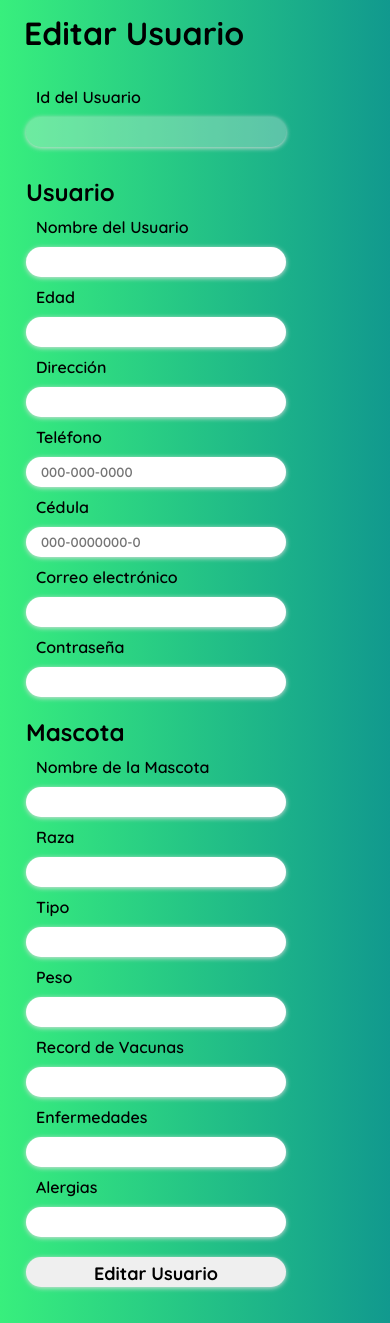
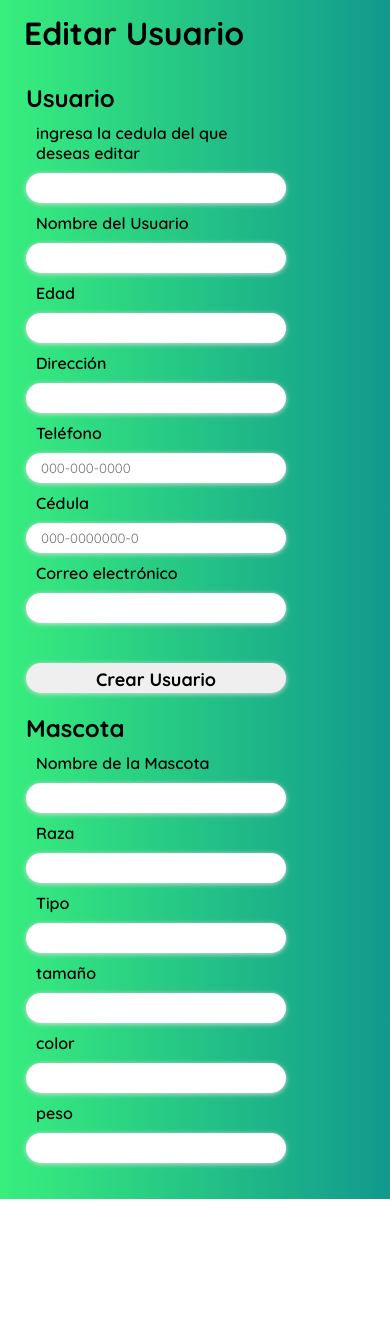
Before and after one commit to YKlK/backendProyectofinal, a website: page Vistas/interfaz_veterinario/editar/editar.mustache in a window 390 px wide. After the commit the page ends 1199 px from the top, so only its background shows below. Drawn offline with nearby package versions, Linux system fonts and the light colour scheme; files that its build step writes are made by us from their sources.

Commit message:
ya se muestra al animal

```diff
--- a/Vistas/interfaz_veterinario/editar/editar.mustache
+++ b/Vistas/interfaz_veterinario/editar/editar.mustache
@@ -4,7 +4,7 @@
         <meta charset="UTF-8">
         <meta http-equiv="X-UA-Compatible" content="IE=edge">
         <meta name="viewport" content="width=device-width, initial-scale=1.0">
-        <title>Modificar</title>
+        <title>Editar</title>
         <link rel="stylesheet" href="styleeditar.css">
         <link rel="preconnect" href="https://fonts.googleapis.com">
         <link rel="preconnect" href="https://fonts.gstatic.com" crossorigin>
@@ -13,56 +13,49 @@
     <body>
         <h1 class="titulo">Editar Usuario</h1>
         <div class="top-bar">
-            <div class="content-search">
-                <!-- Buscar id -->
-                <!-- <h2>Buscar Usuario</h2> -->
-                <label for="iid">Id del Usuario</label>
-                <input id="iid" type="search" name="id" class="sg8" disabled>
-                <!-- <input type="submit" value="Buscar" class="btn"> -->
-            </div>
-            <form class="content" action="" method="">
+            <form class="content" action="/editar" method="post">
                 <!-- Usuario -->
                 <div class="content-user">
                     <h2>Usuario</h2>
+                    <label for="iname">ingresa la cedula del que deseas editar</label>
+                    <input id="iname" type="text" name="cedula" required>
                     <label for="iname">Nombre del Usuario</label>
-                    <input id="iname" type="text" name="nombre-usuario">
+                    <input id="iname" type="text" name="username" required>
                     <label for="iedad">Edad</label>
-                    <input id="iedad" type="number" name="edad">
+                    <input id="iedad" type="number" name="edad" required>
                     <label for="idirec">Dirección</label>
-                    <input id="idirec" type="text" name="direccion">
+                    <input id="idirec" type="text" name="direccion" required>
                     <label for="itel">Teléfono</label>
-                    <input id="itel" type="tel" name="telefono" maxlength="12" placeholder="000-000-0000" pattern="[0-9]{3}-[0-9]{3}-[0-9]{4}">
+                    <input id="itel" required type="tel" name="telefono" placeholder="000-000-0000" pattern="[0-9]{3}[0-9]{3}[0-9]{4}">
                     <label for="iced">Cédula</label>
-                    <input id="iced" type="text" name="cedula" maxlength="13" placeholder="000-0000000-0" pattern="[0-9]{3}-[0-9]{7}-[0-9]{1}">
+                    <input id="iced" required type="text" name="cedula" placeholder="000-0000000-0" pattern="[0-9]{3}-[0-9]{7}-[0-9]{1}">
                     <label for="icor-el">Correo electrónico</label>
-                    <input id="icor-el" type="email" name="correo-electronico">
-                    <label for="ipass">Contraseña</label>
-                    <input id="ipass" type="text" name="contraseña">
+                    <input id="icor-el" required type="email" name="email">
+
                     <br>
+                    <div class="content-btn">
+                        <input type="submit" value="Crear Usuario" class="btn">
+                    </div>
                 </div>
                 <!-- Mascota -->
                 <div class="content-animal">
                     <h2>Mascota</h2>
                     <label for="iname">Nombre de la Mascota</label>
-                    <input id="iname" type="text" name="nombre-animal">
+                    <input id="iname" required type="text" name="nombreAnimal">
                     <label for="iraza">Raza</label>
-                    <input id="iraza" type="text" name="raza">
+                    <input id="iraza" type="text" required name="raza">
                     <label for="itype">Tipo</label>
-                    <input id="itype" type="text" name="tipo">
-                    <label for="ipeso">Peso</label>
-                    <input id="ipeso" type="number" name="peso">
-                    <label for="i-re-vac">Record de Vacunas</label>
-                    <input id="i-re-vac" type="text" name="record-de-vacunas">
-                    <label for="ienf">Enfermedades</label>
-                    <input id="ienf" type="text" name="enfermedades">
-                    <label for="ialer">Alergias</label>
-                    <input id="ialer" type="text" name="alergia">
+                    <input id="itype" type="text" required name="tipo">
+                    <label for="ipeso">tamaño</label>
+                    <input id="itype" type="text" required name="tamano">
+                    <label for="ipeso">color</label>
+                    <input id="itype" type="text" required name="color">
+                    <label for="ipeso">peso</label>
+                    <input id="ipeso" type="text" name="peso" required>
+
                     <br>
                 </div>
             </form>
-            <div class="content-btn">
-                <input type="submit" value="Editar Usuario" class="btn">
-            </div>
         </div>
     </body>
 </html>
--- a/Vistas/interfaz_veterinario/editar/styleeditar.css
+++ b/Vistas/interfaz_veterinario/editar/styleeditar.css
@@ -32,7 +32,6 @@ body {
 
 form input {
     font-family: 'Quicksand', sans-serif;
-    font-weight: 600;
     border: 0;
     height: 30px;
     padding: 5px 15px;
@@ -56,12 +55,6 @@ form label {
     margin-right: 100px;
 }
 
-.content-btn {
-    display: flex;
-    margin-left: 10px;
-    margin-right: 20px;
-}
-
 .btn {
     font-family: 'Quicksand', sans-serif;
     border: 0;
@@ -74,6 +67,7 @@ form label {
     display: block;
     font-size: 18px;
     font-weight: 700;
+    margin-top: 20px;
     margin-bottom: 20px;
     cursor: pointer;
     transition: background-color 0.5s ease;
@@ -83,58 +77,14 @@ form label {
     background-color: hsl(0, 0%, 0%, 0.3);
 }
 
-/* Search */
-
-.content-search {
-    margin-left: 10px;
-    margin-right: 20px;
-}
-
-.content-search label {
-    display: inline-block;
-    font-size: 16px;
-    font-weight: 600;
-    margin-left: 10px;
-    margin-top: 10px;
-    margin-bottom: 10px;
-}
-
-.content-search input {
-    font-family: 'Quicksand', sans-serif;
-    font-weight: 700;
-    border: 0;
-    height: 30px;
-    padding: 5px 15px;
-    border-radius: 30px;
-    box-shadow: 0 1px 5px #ddd;
-    outline: none;
-    width: 325px;
-    display: block;
-}
-
-.content-search .btn {
-    margin-top: 10px;
-}
-
-/* media */
-
 @media (max-width: 360px) {
     .titulo {
         margin: 1.2rem;
-        font-size: 30px;
     }
 
     .content {
         display: flex;
         flex-direction: column;
-    }
-
-    .top-bar .content-search .sg8 {
-        width: 240px;
-    }
-
-    .top-bar .content-search .btn {
-        width: 240px;
     }
 
     .content .content-user input {
@@ -151,19 +101,9 @@ form label {
 }
 
 @media (max-width: 375px) {
-    .titulo {
-        margin-left: 1rem;
-        margin-right: 1rem;
-        margin-bottom: 1rem;
-    }
-
     .content {
         display: flex;
         flex-direction: column;
-    }
-
-    .content-search input {
-        width: 250px;
     }
 
     .content-user input {
@@ -185,10 +125,6 @@ form label {
         flex-direction: column;
     }
 
-    .top-bar .content-search input {
-        width: 260px;
-    }
-
     .content-user input {
         width: 260px;
     }
@@ -208,10 +144,6 @@ form label {
         flex-direction: column;
     }
 
-    .content-search input {
-        width: 290px;
-    }
-
     form input {
         width: 290px;
     }
@@ -225,10 +157,6 @@ form label {
     .content {
         display: flex;
         flex-direction: column;
-    }
-
-    .content-search input {
-        width: 290px;
     }
 
     form input {
--- a/Vistas/interfaz_veterinario/interfaz.mustache
+++ b/Vistas/interfaz_veterinario/interfaz.mustache
@@ -28,9 +28,6 @@
                 <a href="{{editar}}" target="iframe_crud">
                     <button class="btns btn-3"><i class="fa-solid fa-pen-to-square"></i><span> Editar</span></button>
                 </a>
-                <a href="{{eliminar}}" target="iframe_crud">
-                    <button class="btns btn-4"><i class="fa-solid fa-user-minus"></i><span> Eliminar</span></button>
-                </a>
                 <a href="{{visita}}" target="iframe_crud">
                     <button class="btns btn-4"><i class="fa-solid fa-user-minus"></i><span> agregar visita</span></button>
                 </a>
--- a/Vistas/interfaz_veterinario/mostrar/mostrarUsuario/mostrarUsuario.mustache
+++ b/Vistas/interfaz_veterinario/mostrar/mostrarUsuario/mostrarUsuario.mustache
@@ -59,6 +59,7 @@
                         <th>Enfermedades</th>
                         <th>Alergias</th>
                         <th>cirugias</th>
+                        <th>fecha</th>
                     </tr>
                 </thead>
                 <tbody>
@@ -70,6 +71,7 @@
                         <td data-label="Tipo:"><b>{{Enfermedades}}</b></td>
                         <td data-label="Peso:"><b>{{Alergias}}</b></td>
                         <td data-label="Raza:"><b>{{cirugias}}</b></td>
+                        <td data-label="fecha:"><b>{{Fecha}}</b></td>
 
                     </tr>
                     {{/revicion}}
--- a/Vistas/interfaz_veterinario/mostrar/stylemostrarVeterinaria.css
+++ b/Vistas/interfaz_veterinario/mostrar/stylemostrarVeterinaria.css
@@ -3,7 +3,11 @@
     padding: 0;
     box-sizing: border-box;
 }
-
+ form input[type="text"]{
+    display: inline;
+    visibility: hidden;
+    width: 0;
+}
 body {
     font-family: 'Quicksand', sans-serif;
     background: #11998e;  /* fallback for old browsers */
```
Also changed, not shown: Main/Rutas/afiliado.routes.js (+57 -18 lines), Vistas/interfaz_veterinario/mostrar/mostrar.mustache (+4 -9 lines), Vistas/landing/index.mustache (+13 -23 lines), Vistas/img/dos.jpg, Vistas/img/tres.jpg, Vistas/img/uno.jpg, Vistas/interfaz_usuario/contraseña/index.mustache (renamed from Vistas/interfaz_usuario/contraseña/contra.mustache).
